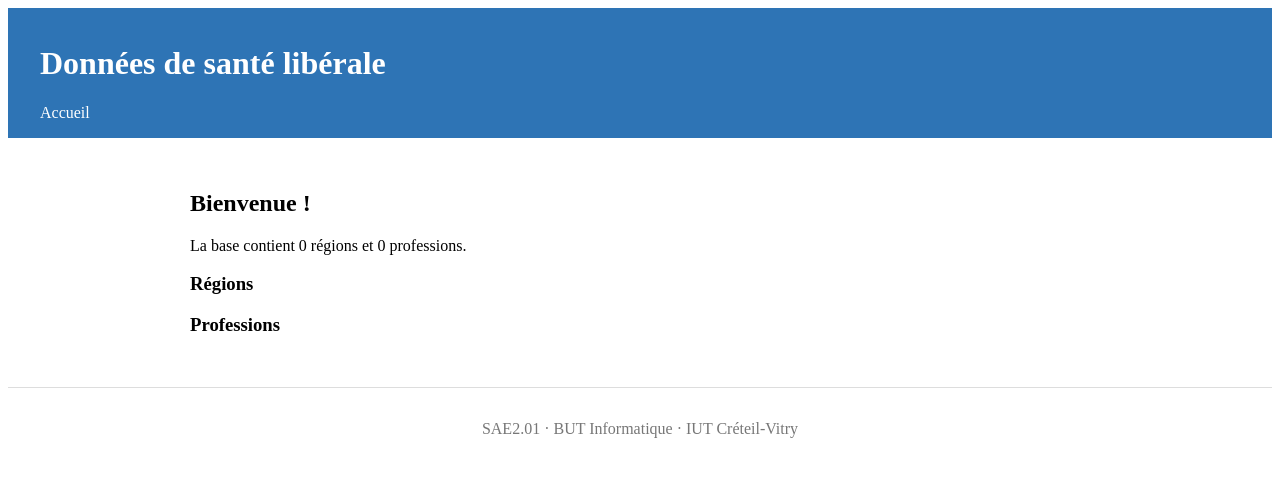
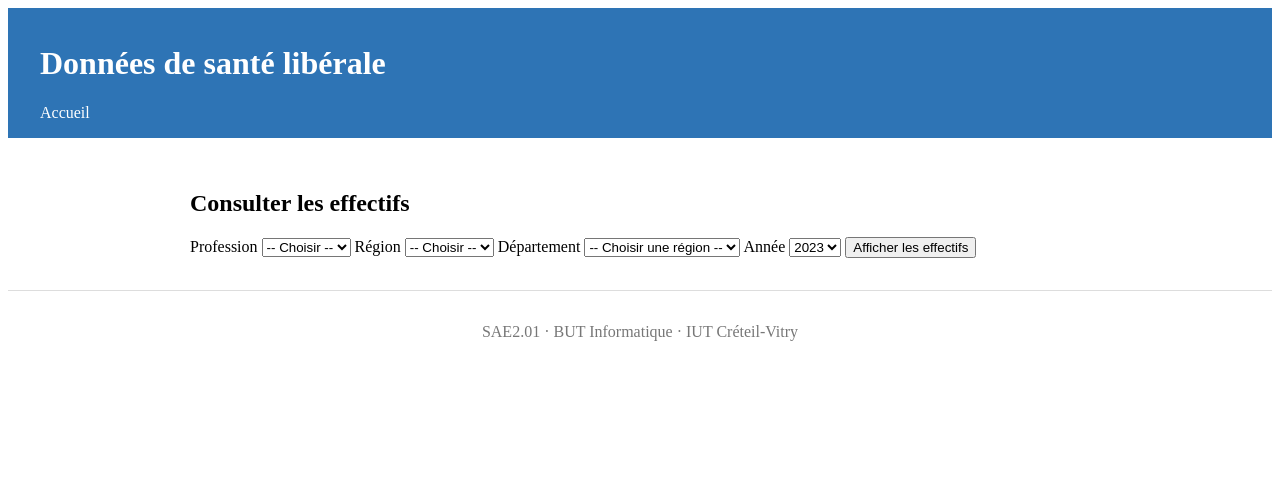
Before and after one commit to YanisAM07/SAE201, a Flask app: page / in a window 1280 px wide. Shown: the top 477 px of the page. Run offline with Flask 3, Linux system fonts and the light colour scheme.

Commit message:
[Update] Permet maintenant de sélectionner des critères (profession, région, département, année)

```diff
--- a/templates/accueil.html
+++ b/templates/accueil.html
@@ -3,23 +3,41 @@
 {% block titre %}Accueil{% endblock %}
 
 {% block contenu %}
-    <h2>Bienvenue !</h2>
+    <h2>Consulter les effectifs</h2>
 
-    <p>
-        La base contient {{ regions|length }} régions et {{ professions|length }} professions.
-    </p>
+    <form action="{{ url_for('effectifs.afficher') }}" method="get">
 
-    <h3>Régions</h3>
-    <ul>
-        {% for region in regions %}
-            <li>{{ region.code }} – {{ region.libelle }}</li>
-        {% endfor %}
-    </ul>
+        <label for="profession">Profession</label>
+        <select name="profession_id" id="profession" required>
+            <option value="">-- Choisir --</option>
+            {% for p in professions %}
+                <option value="{{ p.id }}">{{ p.libelle }}</option>
+            {% endfor %}
+        </select>
 
-    <h3>Professions</h3>
-    <ul>
-        {% for prof in professions %}
-            <li>{{ prof.libelle }}</li>
-        {% endfor %}
-    </ul>
+        <label for="region">Région</label>
+        <select name="region_id" id="region" required>
+            <option value="">-- Choisir --</option>
+            {% for r in regions %}
+                <option value="{{ r.id }}">{{ r.libelle }}</option>
+            {% endfor %}
+        </select>
+
+        <label for="departement">Département</label>
+        <select name="departement_id" id="departement" required>
+            <option value="">-- Choisir une région --</option>
+        </select>
+
+        <label for="annee">Année</label>
+        <select name="annee" id="annee" required>
+            {% for a in range(2023, 2014, -1) %}
+                <option value="{{ a }}">{{ a }}</option>
+            {% endfor %}
+        </select>
+
+        <button type="submit">Afficher les effectifs</button>
+    </form>
+
+    <script>const BASE_URL = "{{ BASE_URL }}";</script>
+    <script src="{{ url_for('static', filename='js/cascade.js') }}"></script>
 {% endblock %}
```
